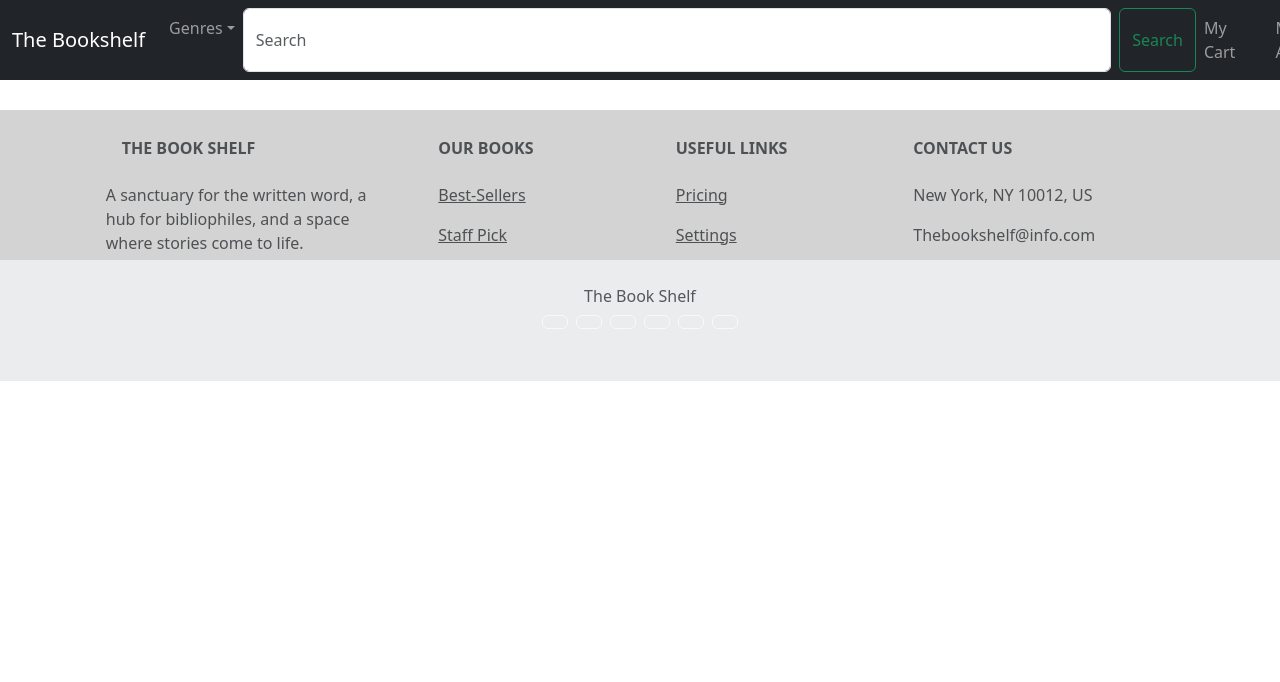
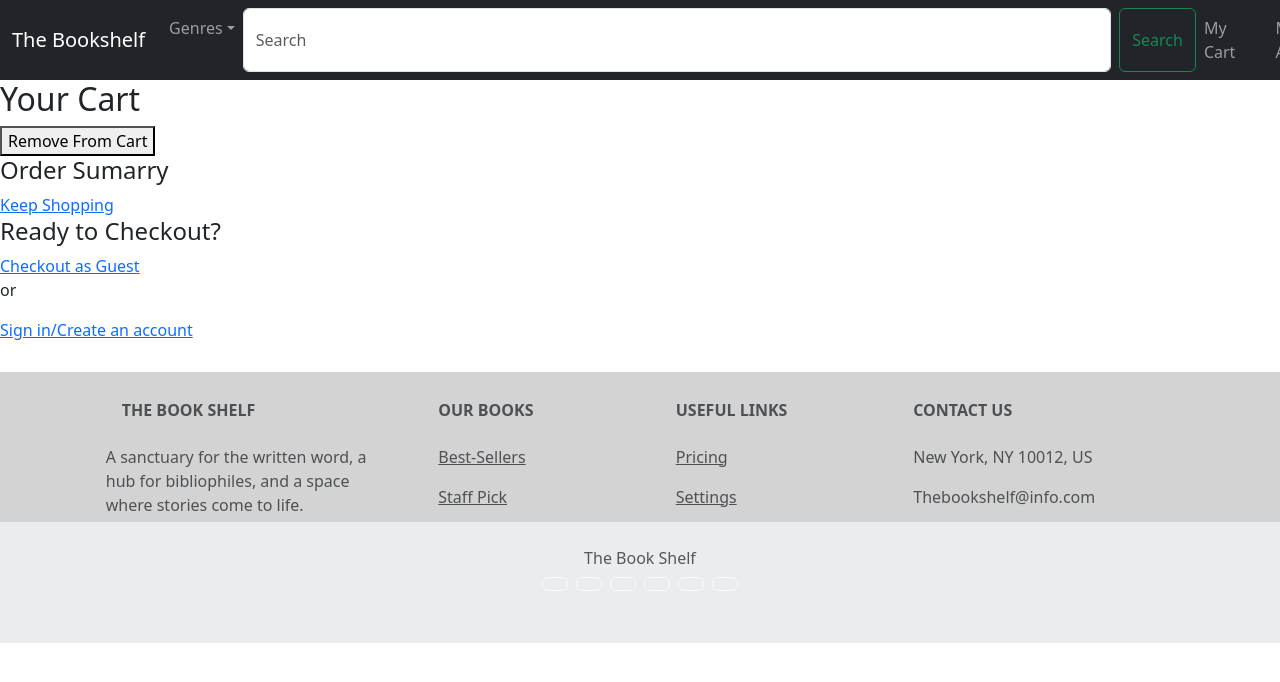
Before and after one commit to clintondfoster/theBookshelf, a React (Vite) app: page /cart in a window 1280 px wide. Shown: the top 682 px of the page. Built offline with nearby package versions, Linux system fonts and the light colour scheme.

Commit message:
cartPageLayout

```diff
--- a/src/App.jsx
+++ b/src/App.jsx
@@ -3,6 +3,7 @@ import Home from "./pages/Home";
 import SingleBook from "./pages/SingleBook";
 import AuthForm from "./components/AuthForm"
 import {Route, Routes} from "react-router-dom";
+import Cart from "./pages/Cart";
 
 
 
@@ -10,10 +11,11 @@ function App() {
   return (
     <div className="App">
     <Routes>
-      <Route index element={<Home/>}/>
+      <Route path={"/home"} element={<Home/>}/>
       <Route path="/search-results" element={<Search />} />
       <Route path={"/book/:id"} element={<SingleBook/>}/>
       <Route path={"/auth"} element={<AuthForm/>}/>
+      <Route path={"/cart"} element={<Cart/>}/>
     </Routes>
     </div>
   );
--- /dev/null
+++ b/src/pages/Cart.jsx
@@ -0,0 +1,32 @@
+import { Link } from "react-router-dom"
+
+
+
+export default function Cart(){
+
+    return(
+        <>
+        <h2>Your Cart</h2>
+        <div className="cartItem">
+
+
+
+
+
+        <button>Remove From Cart</button>
+        <h4>Order Sumarry</h4>
+        <Link to='/' >Keep Shopping</Link>
+        </div>
+
+
+        <div className="checkout">
+        <h4> Ready to Checkout?</h4>
+        <Link to="/">Checkout as Guest  </Link> <p>or</p>
+        <Link to="/auth">Sign in/Create an account </Link>
+
+        </div>
+
+
+        </>
+    )
+}
--- a/src/pages/SingleBook.jsx
+++ b/src/pages/SingleBook.jsx
@@ -25,7 +25,7 @@ const SingleBook = () => {
 }
 
 
-      <Link to='/home'>Go Back</Link>
+    <Link to='/home'>Go Back</Link>
     </div>
 
 
--- a/src/reducers/orderproduct.js
+++ b/src/reducers/orderproduct.js
@@ -8,7 +8,7 @@ export const orderProductApi = createApi({
     baseQuery: fetchBaseQuery({baseUrl: 'http://localhost:3000/'}),
     endpoints: (builder) => ({
         getOpenOrder: builder.query({
-            query: (id)=> 'api/orderproduct',
+            query: ()=> 'api/orderproduct',
         }),
         createOrderProduct: builder.mutation({
             query: (body) => ({
```
Also changed, not shown: src/pages/cart.css (added).
